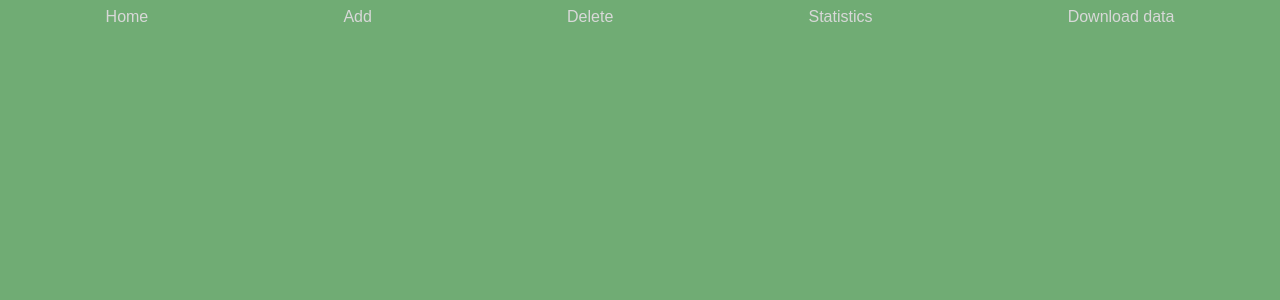
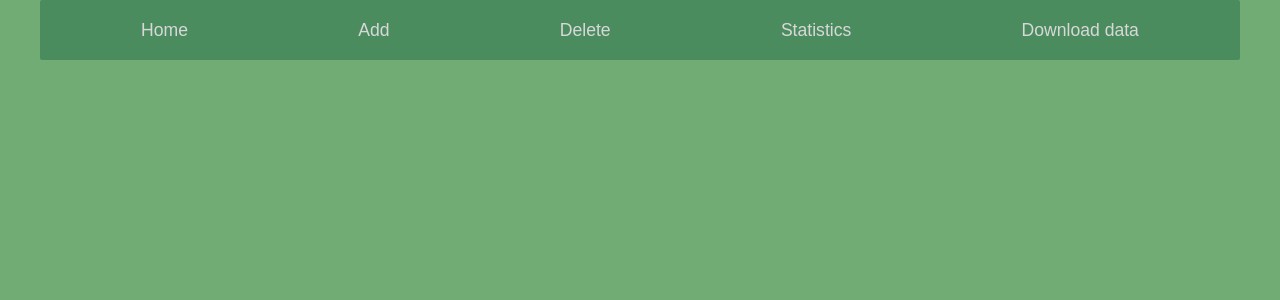
Before and after one commit to KonuhovAND/django_react_spendings, a React (Create React App) app in the folder frontend/: page / in a window 1280 px wide. Shown: the top 300 px of the page. Built offline with nearby package versions, Linux system fonts and the light colour scheme; a web font is replaced by a local one.

Commit message:
clear nav bar; fix zooming issues;

```diff
--- a/frontend/public/index.css
+++ b/frontend/public/index.css
@@ -3,6 +3,11 @@
     --dark-background-color:	#1a5c4d;
     --text-color: 		#d8d8d8;
     --div-color:#4b8c5f;
+}
+*{
+    margin: 0;
+    padding: 0;
+    box-sizing: border-box;
 }
 body {
     background-color: 	#70ac74;
@@ -13,13 +18,24 @@ body {
 }
 
 .navigation_bar{
+    background-color: var(--div-color);
+    gap:2rem;
+    padding: 0 2rem;
+    height: 60px;
+    align-items: center;
+    border-radius: 2px;
     display: flex;
-    justify-content: space-around;
+    justify-content: center;
+    max-width: 1200px;
+    margin: 0 auto;
 }
 
 .navigation_bar--element{
+    margin: auto;
+    font-size: 1.1rem;
     text-decoration: none;
     color:var(--text-color);
+    padding: 0.5rem 1rem;
 }
 .navigation_bar--element:hover{
     color: var(--dark-background-color);
```
